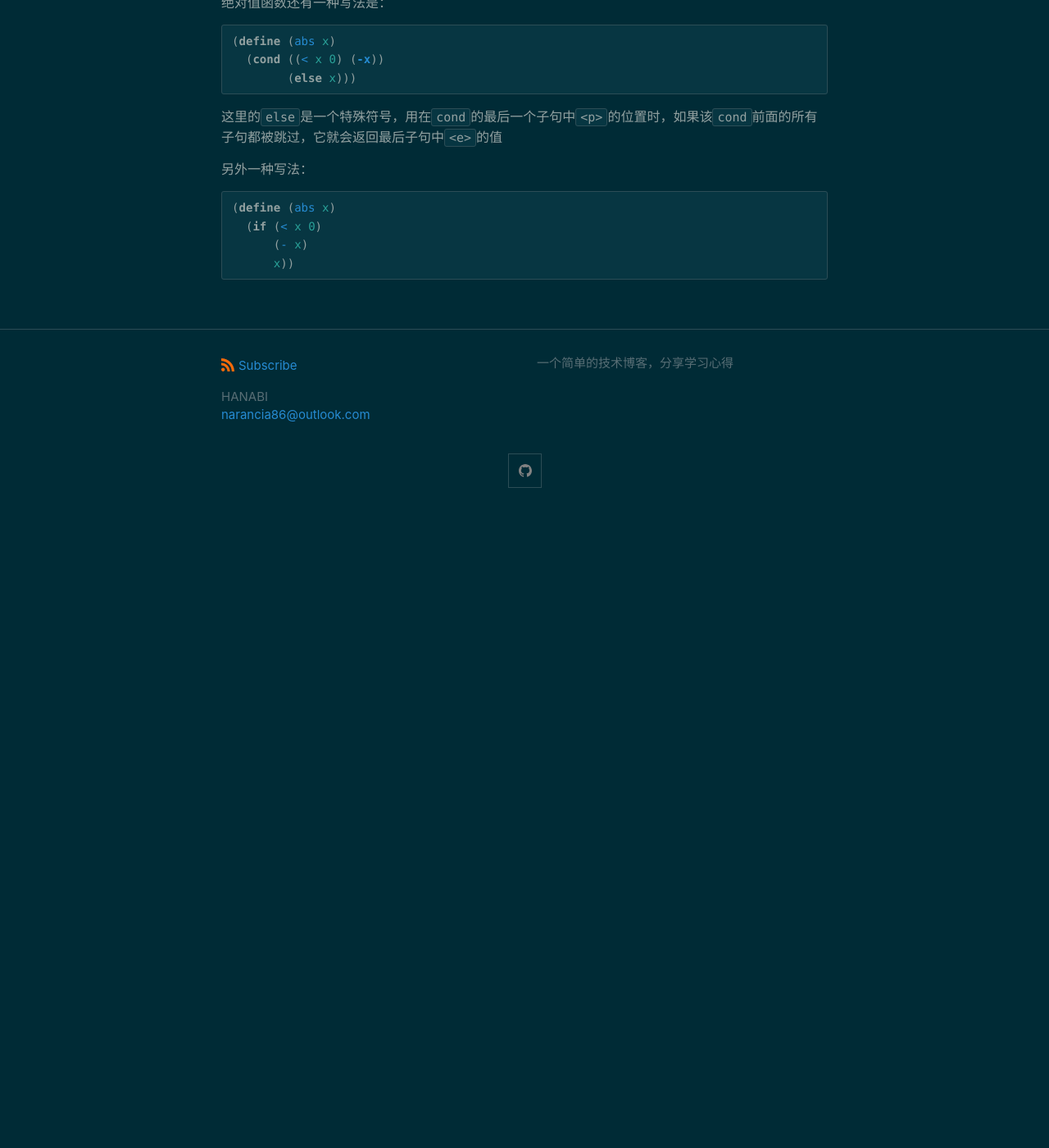
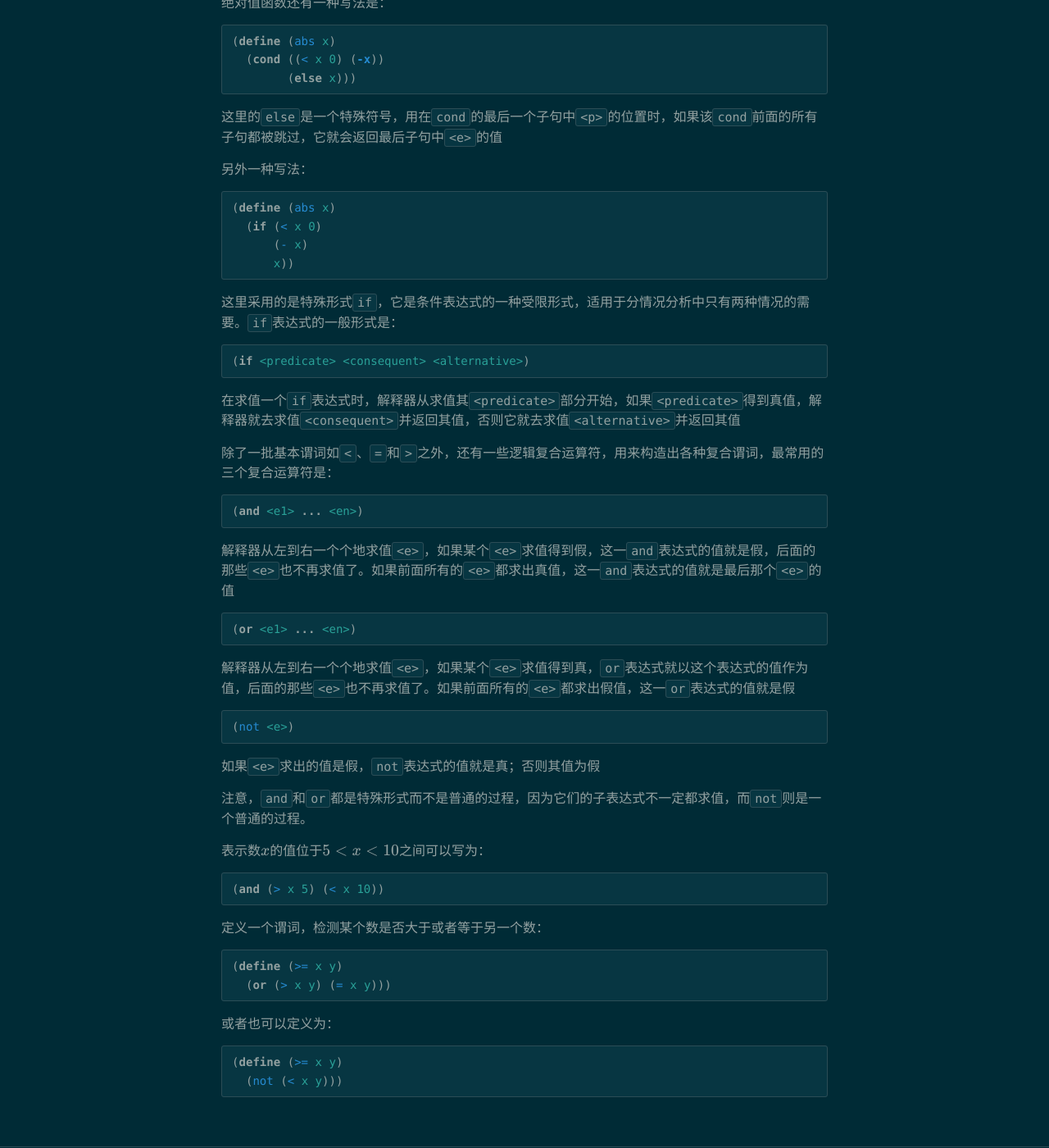
Before and after one commit to KamenRiderKuuga/kamenriderkuuga.github.io, a Jekyll site: the page built from _posts/2020-10-21-Foundation-6.md, in a window 1280 px wide and 1400 px high, scrolled down 7711 px. Shown: the whole window at 82% size. Built offline with Jekyll 4.4.1, drawn with Linux system fonts in a browser that asks for light colours; before the commit the page ends 8341 px from its top, so only the background shows below that.

Commit message:
Update 2020-10-21-Foundation-6.md

````diff
--- a/_posts/2020-10-21-Foundation-6.md
+++ b/_posts/2020-10-21-Foundation-6.md
@@ -342,3 +342,53 @@ $$
       (- x)
       x))
 ```
+
+这里采用的是特殊形式`if`，它是条件表达式的一种受限形式，适用于分情况分析中只有两种情况的需要。`if`表达式的一般形式是：
+
+```scheme
+(if <predicate> <consequent> <alternative>)
+```
+
+在求值一个`if`表达式时，解释器从求值其`<predicate>`部分开始，如果`<predicate>`得到真值，解释器就去求值`<consequent>`并返回其值，否则它就去求值`<alternative>`并返回其值
+
+除了一批基本谓词如`<`、`=`和`>`之外，还有一些逻辑复合运算符，用来构造出各种复合谓词，最常用的三个复合运算符是：
+
+```scheme
+(and <e1> ... <en>)
+```
+
+解释器从左到右一个个地求值`<e>`，如果某个`<e>`求值得到假，这一`and`表达式的值就是假，后面的那些`<e>`也不再求值了。如果前面所有的`<e>`都求出真值，这一`and`表达式的值就是最后那个`<e>`的值
+
+```scheme
+(or <e1> ... <en>)
+```
+
+解释器从左到右一个个地求值`<e>`，如果某个`<e>`求值得到真，`or`表达式就以这个表达式的值作为值，后面的那些`<e>`也不再求值了。如果前面所有的`<e>`都求出假值，这一`or`表达式的值就是假
+
+```scheme
+(not <e>)
+```
+
+如果`<e>`求出的值是假，`not`表达式的值就是真；否则其值为假
+
+注意，`and`和`or`都是特殊形式而不是普通的过程，因为它们的子表达式不一定都求值，而`not`则是一个普通的过程。
+
+表示数$$x$$的值位于$$5<x<10$$之间可以写为：
+
+```scheme
+(and (> x 5) (< x 10))
+```
+
+定义一个谓词，检测某个数是否大于或者等于另一个数：
+
+```scheme
+(define (>= x y)
+  (or (> x y) (= x y)))
+```
+
+或者也可以定义为：
+
+```scheme
+(define (>= x y)
+  (not (< x y)))
+```
````
